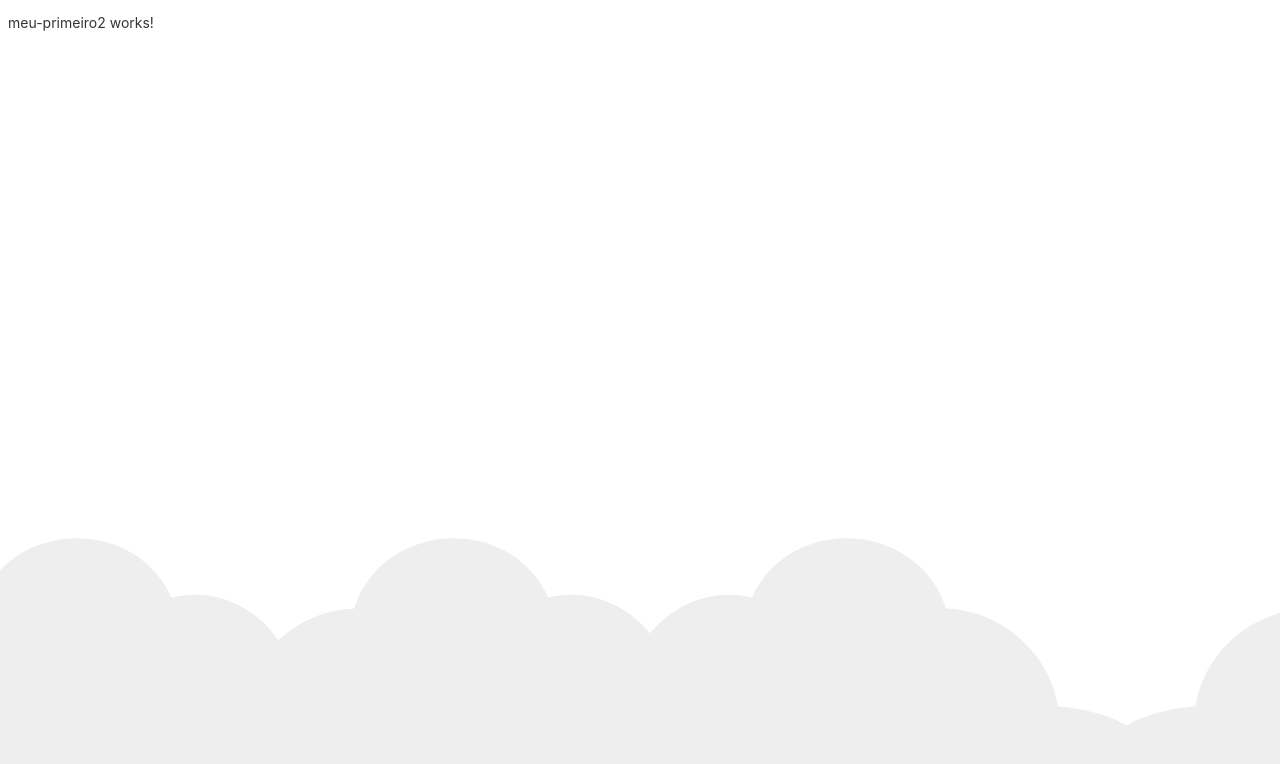
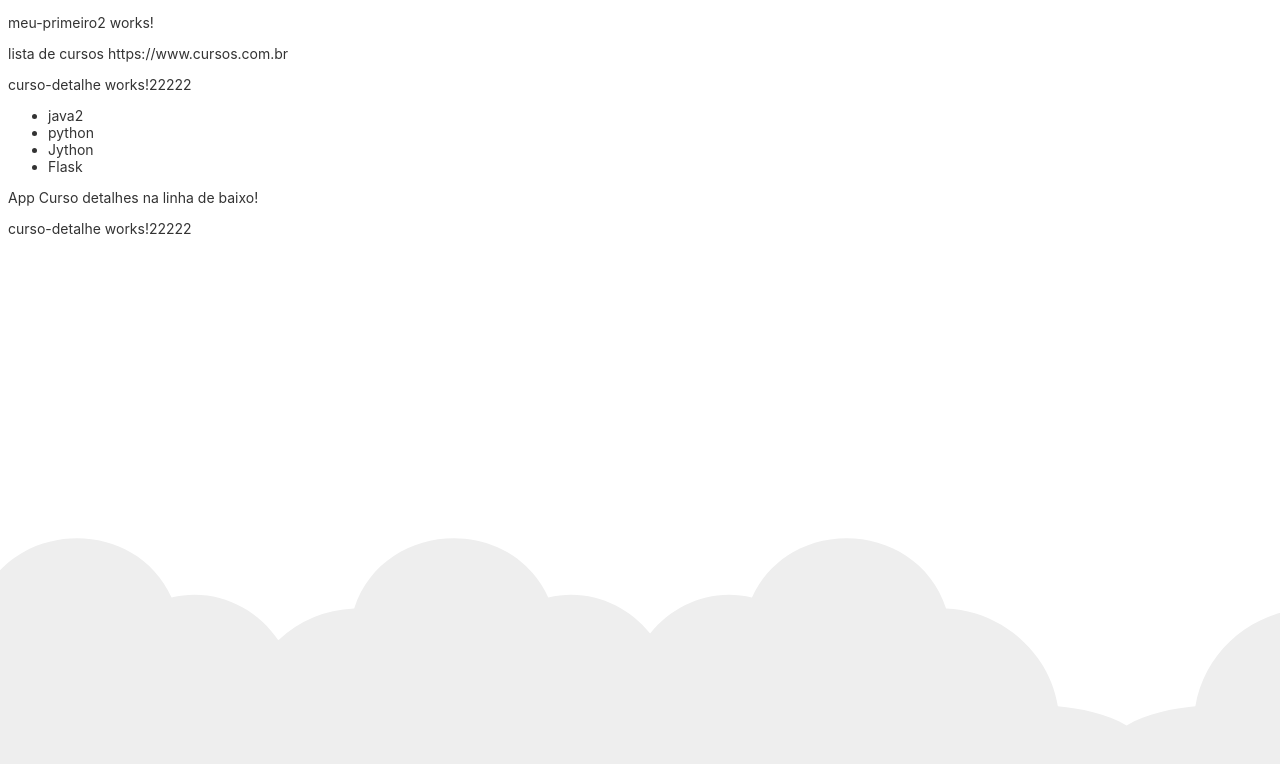
Before and after one commit to douglasjim/Angular_Lorraine, an Angular app in the folder Primeiro-projeto/: page / in a window 1280 px wide. Shown: the top 764 px of the page. Built offline with nearby package versions, Linux system fonts and the light colour scheme.

Commit message:
Diretiva for na view e controller e novos components

```diff
--- a/Primeiro-projeto/src/app/app.component.html
+++ b/Primeiro-projeto/src/app/app.component.html
@@ -24,6 +24,16 @@
 <app-meu-primeiro2>
 
 </app-meu-primeiro2>
+
+<app-cursos>
+
+</app-cursos>
+
+
+<p>App Curso detalhes na linha de baixo!</p>
+<app-curso-detalhe>
+
+</app-curso-detalhe>
 
 
 
--- /dev/null
+++ b/Primeiro-projeto/src/app/cursos/curso-detalhe/curso-detalhe.component.html
@@ -0,0 +1 @@
+<p>curso-detalhe works!22222</p>
--- /dev/null
+++ b/Primeiro-projeto/src/app/cursos/curso-detalhe/curso-detalhe.component.ts
@@ -0,0 +1,15 @@
+import { Component, OnInit } from '@angular/core';
+
+@Component({
+  selector: 'app-curso-detalhe',
+  templateUrl: './curso-detalhe.component.html',
+  styleUrls: ['./curso-detalhe.component.css']
+})
+export class CursoDetalheComponent implements OnInit {
+
+  constructor() { }
+
+  ngOnInit(): void {
+  }
+
+}
--- /dev/null
+++ b/Primeiro-projeto/src/app/cursos/cursos.component.html
@@ -0,0 +1,11 @@
+<p>lista de cursos {{nomePortal}}</p>
+
+<app-curso-detalhe>
+
+</app-curso-detalhe>
+
+<ul>
+    <li *ngFor="let curso of cursos">
+        {{curso}}
+    </li>
+</ul>
--- /dev/null
+++ b/Primeiro-projeto/src/app/cursos/cursos.component.ts
@@ -0,0 +1,30 @@
+import { Component, OnInit } from '@angular/core';
+
+@Component({
+  selector: 'app-cursos',
+  templateUrl: './cursos.component.html',
+  styleUrls: ['./cursos.component.css']
+})
+export class CursosComponent implements OnInit {
+
+
+
+
+  nomePortal: string;
+  cursos: string[] = ["java2","python","Jython","Flask"]
+
+
+
+  constructor() {
+    this.nomePortal = "https://www.cursos.com.br"
+
+    for (let i=0; i<this.cursos.length; i++){
+      let curso = this.cursos[i]
+      console.log("teste Curso: " + curso)
+    }
+  }
+
+  ngOnInit(): void {
+  }
+
+}
```
Also changed, not shown: Primeiro-projeto/src/app/app.module.ts (+6 -2 lines), Primeiro-projeto/src/app/cursos/cursos.module.ts (added, +21 -0 lines), Primeiro-projeto/src/app/cursos/curso-detalhe/curso-detalhe.component.css (added), Primeiro-projeto/src/app/cursos/cursos.component.css (added), 2 other files (tests, documents, lock files or other folders).
